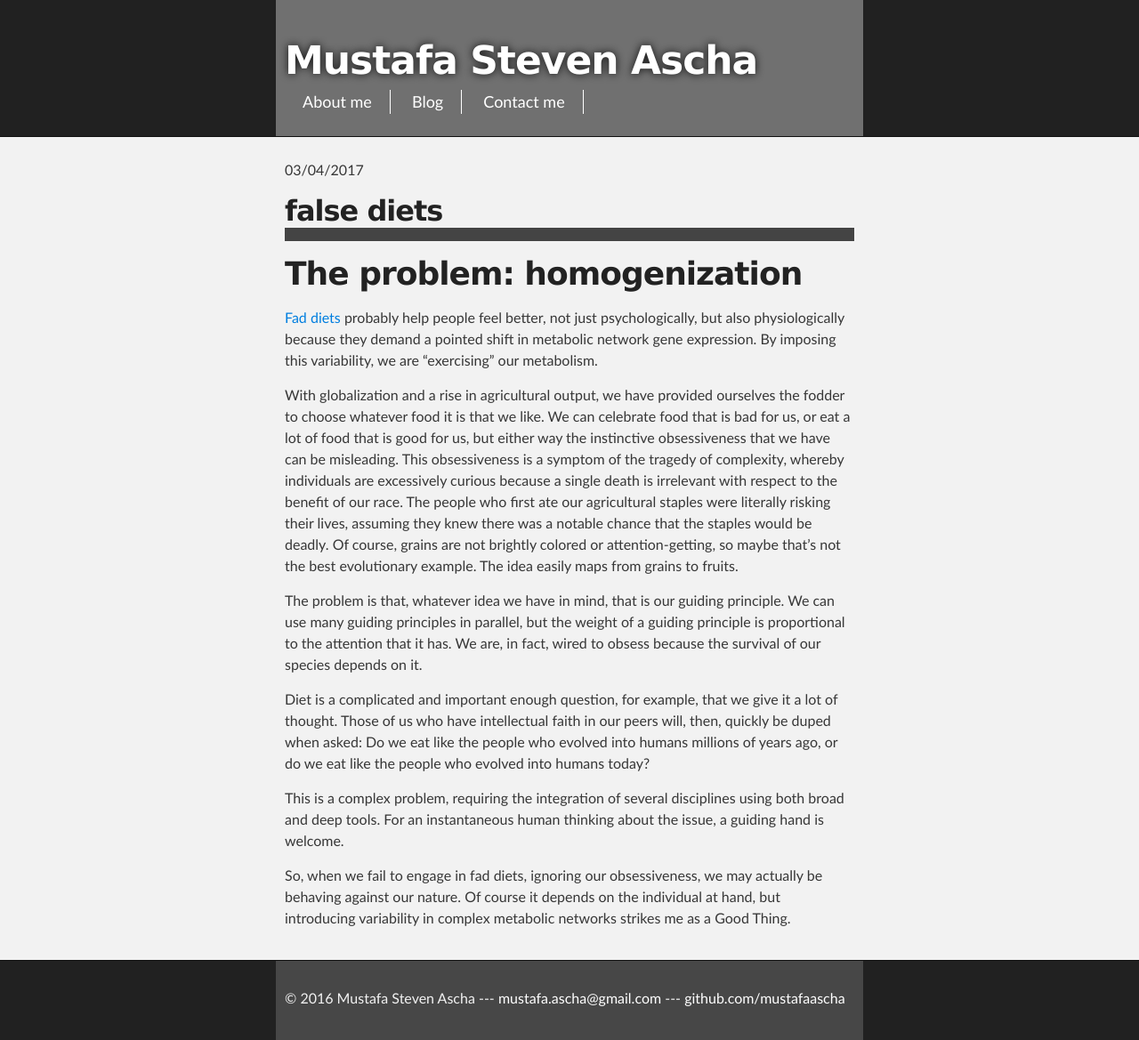
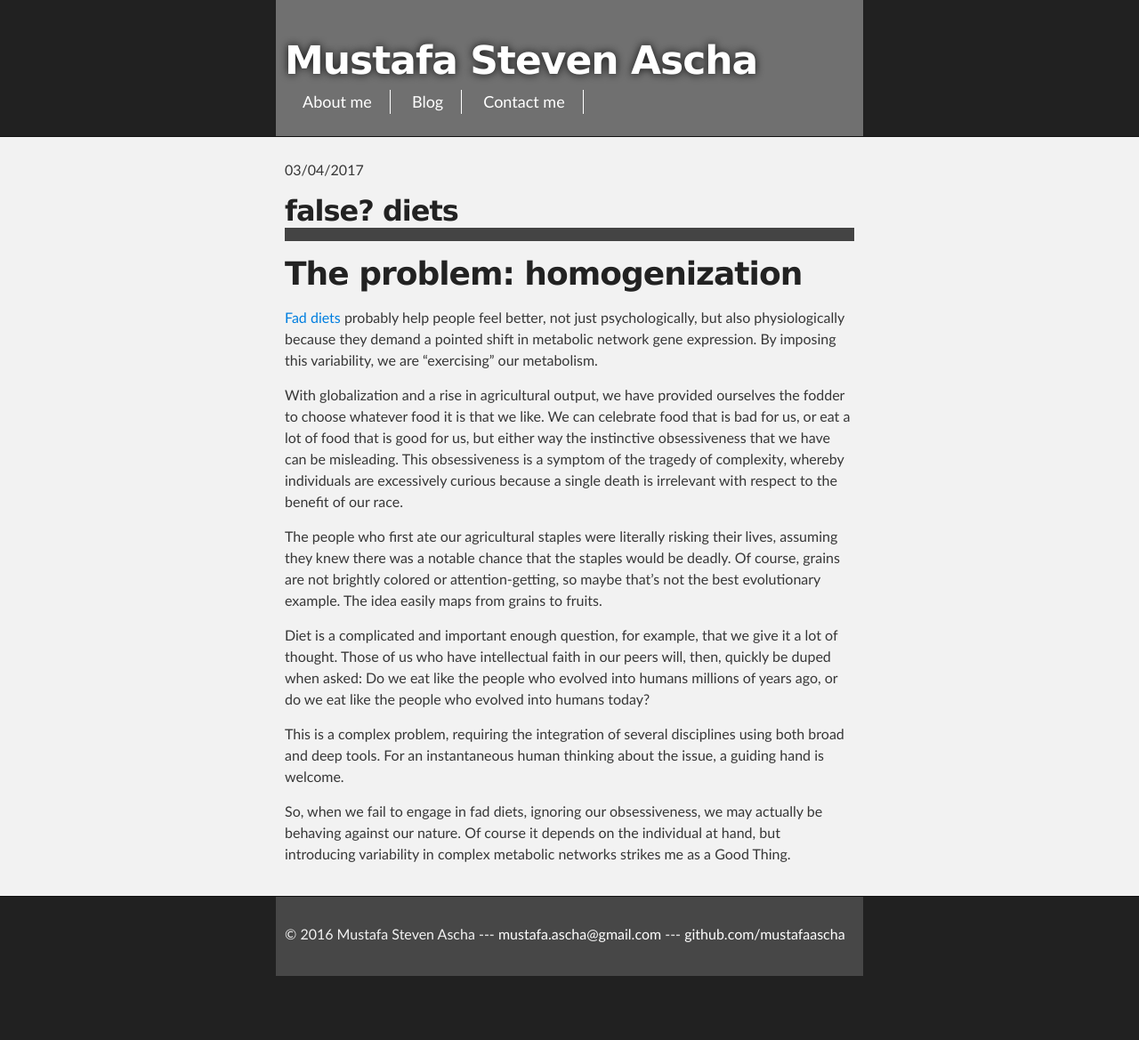
Before and after one commit to mustafaascha/mustafaascha.github.io, a Jekyll site: the page built from _posts/2017-03-04-false-diets.md, in a window 1280 px wide. Shown: the whole page at 89% size. Built offline with Jekyll 4.4.1, drawn with Linux system fonts in a browser that asks for light colours; after the commit the page ends 1097 px from its top, so only the background shows below that.

Commit message:
Update 2017-03-04-false-diets.md

```diff
--- a/_posts/2017-03-04-false-diets.md
+++ b/_posts/2017-03-04-false-diets.md
@@ -1,16 +1,16 @@
 ---
 layout: post
 date: 2017-03-04
-title: false diets
+title: false? diets
 ---
 
 # The problem: homogenization
 
 [Fad diets](https://en.wikipedia.org/wiki/Fad_diet) probably help people feel better, not just psychologically, but also physiologically because they demand a pointed shift in metabolic network gene expression. By imposing this variability, we are "exercising" our metabolism.
 
-With globalization and a rise in agricultural output, we have provided ourselves the fodder to choose whatever food it is that we like. We can celebrate food that is bad for us, or eat a lot of food that is good for us, but either way the instinctive obsessiveness that we have can be misleading. This obsessiveness is a symptom of the tragedy of complexity, whereby individuals are excessively curious because a single death is irrelevant with respect to the benefit of our race. The people who first ate our agricultural staples were literally risking their lives, assuming they knew there was a notable chance that the staples would be deadly. Of course, grains are not brightly colored or attention-getting, so maybe that's not the best evolutionary example. The idea easily maps from grains to fruits.
+With globalization and a rise in agricultural output, we have provided ourselves the fodder to choose whatever food it is that we like. We can celebrate food that is bad for us, or eat a lot of food that is good for us, but either way the instinctive obsessiveness that we have can be misleading. This obsessiveness is a symptom of the tragedy of complexity, whereby individuals are excessively curious because a single death is irrelevant with respect to the benefit of our race.
 
-The problem is that, whatever idea we have in mind, that is our guiding principle. We can use many guiding principles in parallel, but the weight of a guiding principle is proportional to the attention that it has. We are, in fact, wired to obsess because the survival of our species depends on it.
+The people who first ate our agricultural staples were literally risking their lives, assuming they knew there was a notable chance that the staples would be deadly. Of course, grains are not brightly colored or attention-getting, so maybe that's not the best evolutionary example. The idea easily maps from grains to fruits.
 
 Diet is a complicated and important enough question, for example, that we give it a lot of thought. Those of us who have intellectual faith in our peers will, then, quickly be duped when asked: Do we eat like the people who evolved into humans millions of years ago, or do we eat like the people who evolved into humans today?
 
```
